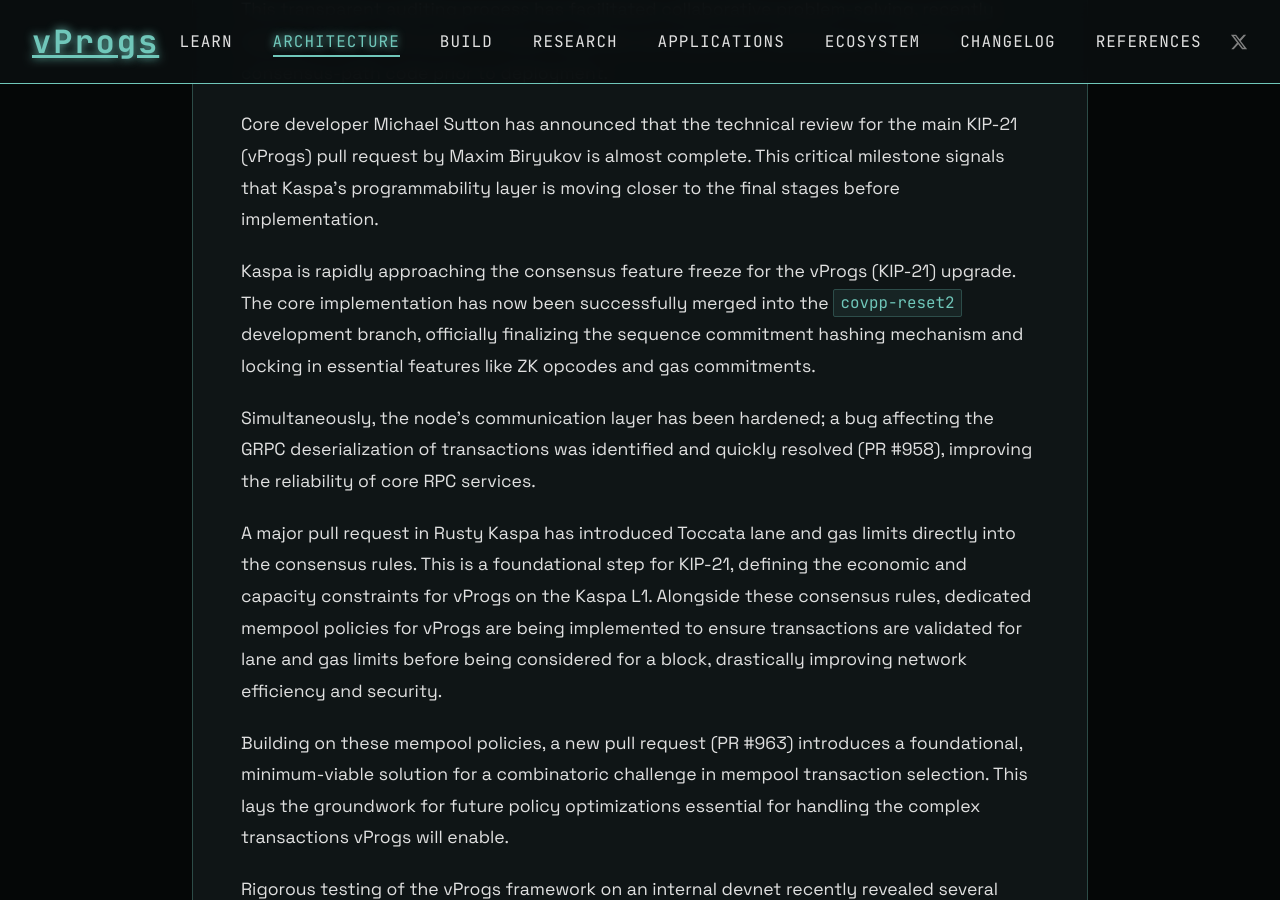
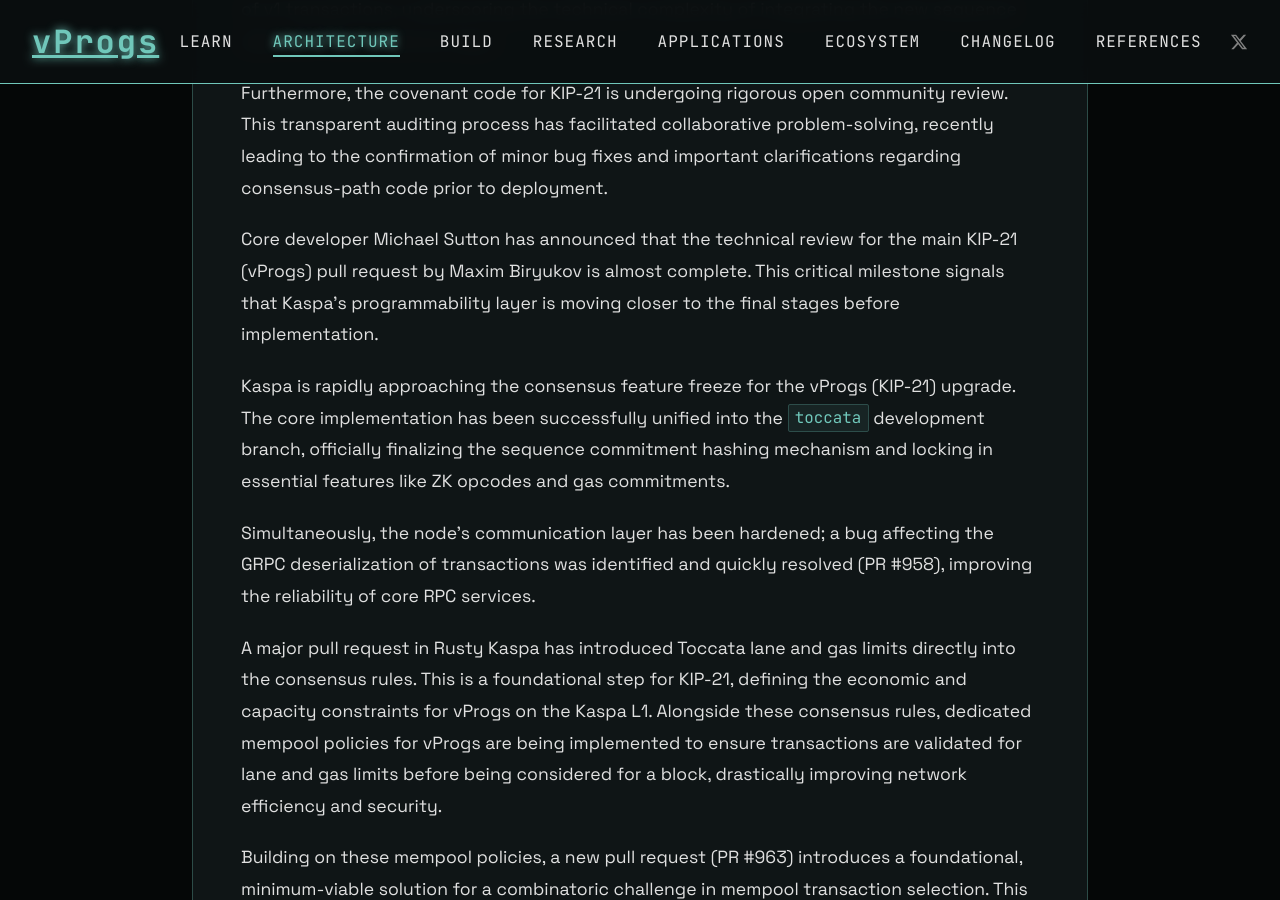
Before and after one commit to creative-inference/vprogs.xyz, a Jekyll site: the page built from architecture/sequencing-mapping.md, in a window 1280 px wide and 900 px high, scrolled down 13175 px. Built offline with Jekyll 4.4.1, drawn with Linux system fonts in a browser that asks for light colours; some of the changed text lies outside the part shown.

Commit message:
Update sequencing mapping with toccata branch unification and pre-toccata IBD sync refinement. [auto]

```diff
--- a/architecture/sequencing-mapping.md
+++ b/architecture/sequencing-mapping.md
@@ -198,6 +198,10 @@
 
 
 
+
+
+To further ensure a smooth transition for nodes joining the new vProgs-enabled network, a core fix has also been merged into Rusty Kaspa to address IBD behavior during the specific 'pre-toccata' sync phase.
+
 ### 8. Transaction Versioning and Forward Compatibility
 
 KIP-21's sequencing commitment design explicitly builds in forward compatibility by standardizing on the modern Blake3 hashing algorithm and committing to the transaction version. This optimization allows vProgs to efficiently filter and ignore legacy transactions without wasting guest program resources parsing older formats. By committing to the version, vProgs can also securely and easily ignore transactions from future protocol upgrades they do not understand, ensuring long-term L2 stability.
@@ -339,7 +343,7 @@
 
 
 
-Kaspa is rapidly approaching the consensus feature freeze for the vProgs (KIP-21) upgrade. The core implementation has now been successfully merged into the `covpp-reset2` development branch, officially finalizing the sequence commitment hashing mechanism and locking in essential features like ZK opcodes and gas commitments.
+Kaspa is rapidly approaching the consensus feature freeze for the vProgs (KIP-21) upgrade. The core implementation has been successfully unified into the `toccata` development branch, officially finalizing the sequence commitment hashing mechanism and locking in essential features like ZK opcodes and gas commitments.
 
 Simultaneously, the node's communication layer has been hardened; a bug affecting the GRPC deserialization of transactions was identified and quickly resolved (PR #958), improving the reliability of core RPC services.
 
```
